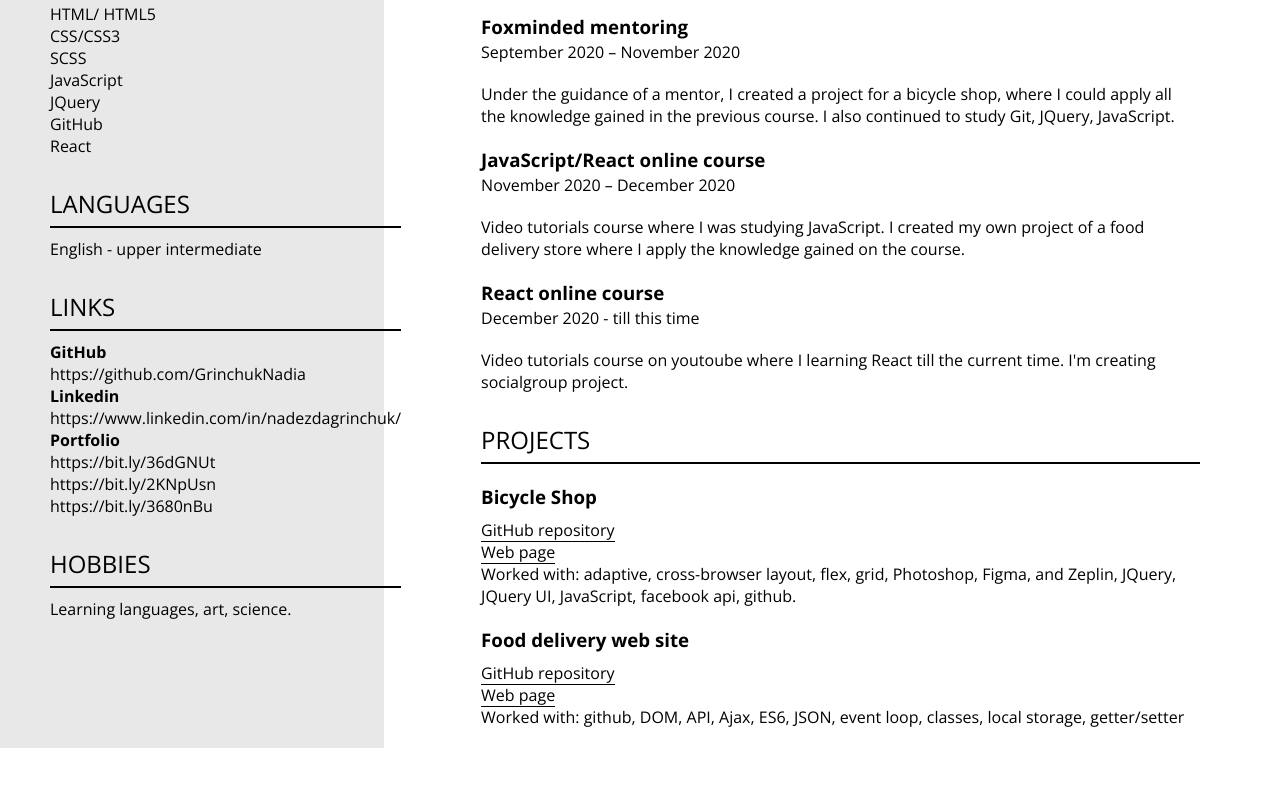
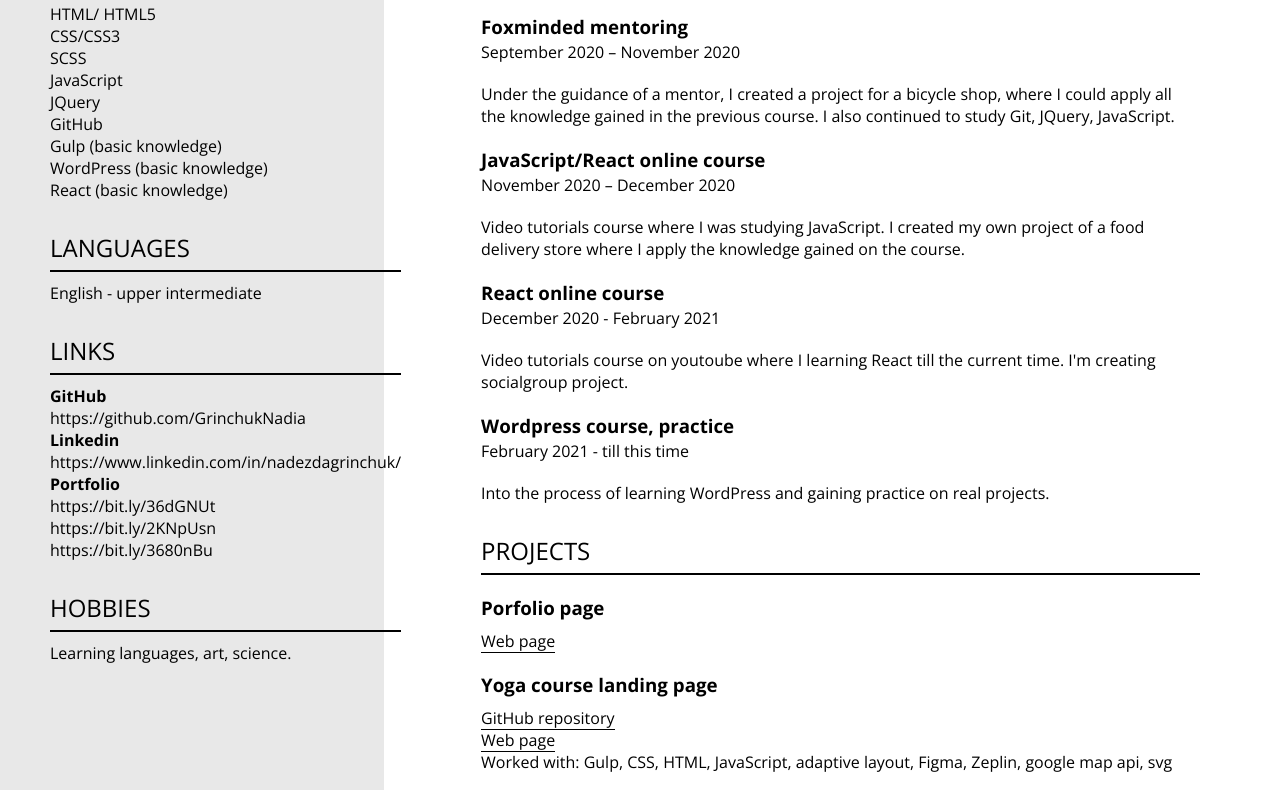
Before and after one commit to GrinchukNadia/CV, a plain HTML site: page index.html in a window 1280 px wide. Shown: the part 665-1455 px from the top of the page. Before the commit the page ends 1413 px from the top, so only its background shows below. Drawn offline with nearby package versions, Linux system fonts and the light colour scheme.

Commit message:
added progect and scills

```diff
--- a/index.html
+++ b/index.html
@@ -30,7 +30,9 @@
                 <p>JavaScript</p>
                 <p>JQuery</p>
                 <p>GitHub</p>
-                <p>React</p>
+                <p>Gulp (basic knowledge)</p>
+                <p>WordPress (basic knowledge)</p>
+                <p>React (basic knowledge)</p>
             </div>
             <div class="lang">
                 <h2>LANGUAGES</h2>
@@ -78,12 +80,27 @@
                 </div>
                 <div class="education_block">
                     <h3>React online course</h3>
-                    <h4>December 2020 - till this time</h4>
+                    <h4>December 2020 - February 2021</h4>
                     <p>Video tutorials course on youtoube where I learning React till the current time. I'm creating socialgroup project.</p>
+                </div>
+                <div class="education_block">
+                    <h3>Wordpress course, practice</h3>
+                    <h4>February 2021 - till this time</h4>
+                    <p>Into the process of learning WordPress and gaining practice on real projects.</p>
                 </div>
             </div>
             <div class="education">
                 <h2>PROJECTS</h2>
+                <div class="education_block">
+                    <h3>Porfolio page</h3>
+                    <a style="border-bottom: 1.5px solid;" href="https://grinchuknadia.github.io/Portfolio/">Web page</a>
+                </div>
+                <div class="education_block">
+                    <h3>Yoga course landing page</h3>
+                    <a style="border-bottom: 1.5px solid;" href="https://github.com/GrinchukNadia/Oyyo_lending_page">GitHub repository</a><br>
+                    <a style="border-bottom: 1.5px solid;" href="https://grinchuknadia.github.io/Oyyo_lending_page/">Web page</a>
+                    <p>Worked with: Gulp, CSS, HTML, JavaScript, adaptive layout, Figma, Zeplin, google map api, svg</p>
+                </div>
                 <div class="education_block">
                     <h3>Bicycle Shop</h3>
                     <a style="border-bottom: 1.5px solid;" href="https://github.com/GrinchukNadia/Course-Foxminded">GitHub repository</a><br>
```
